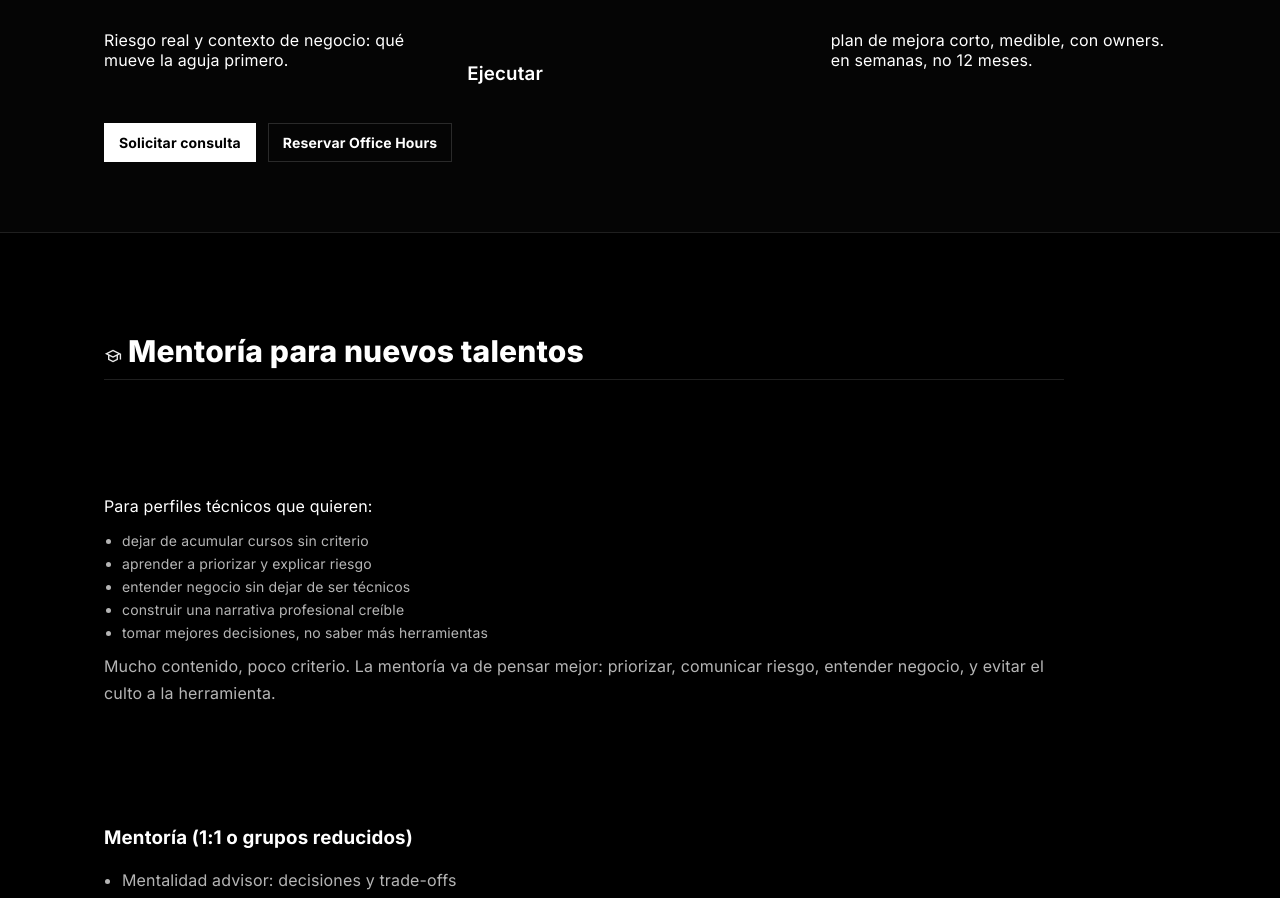
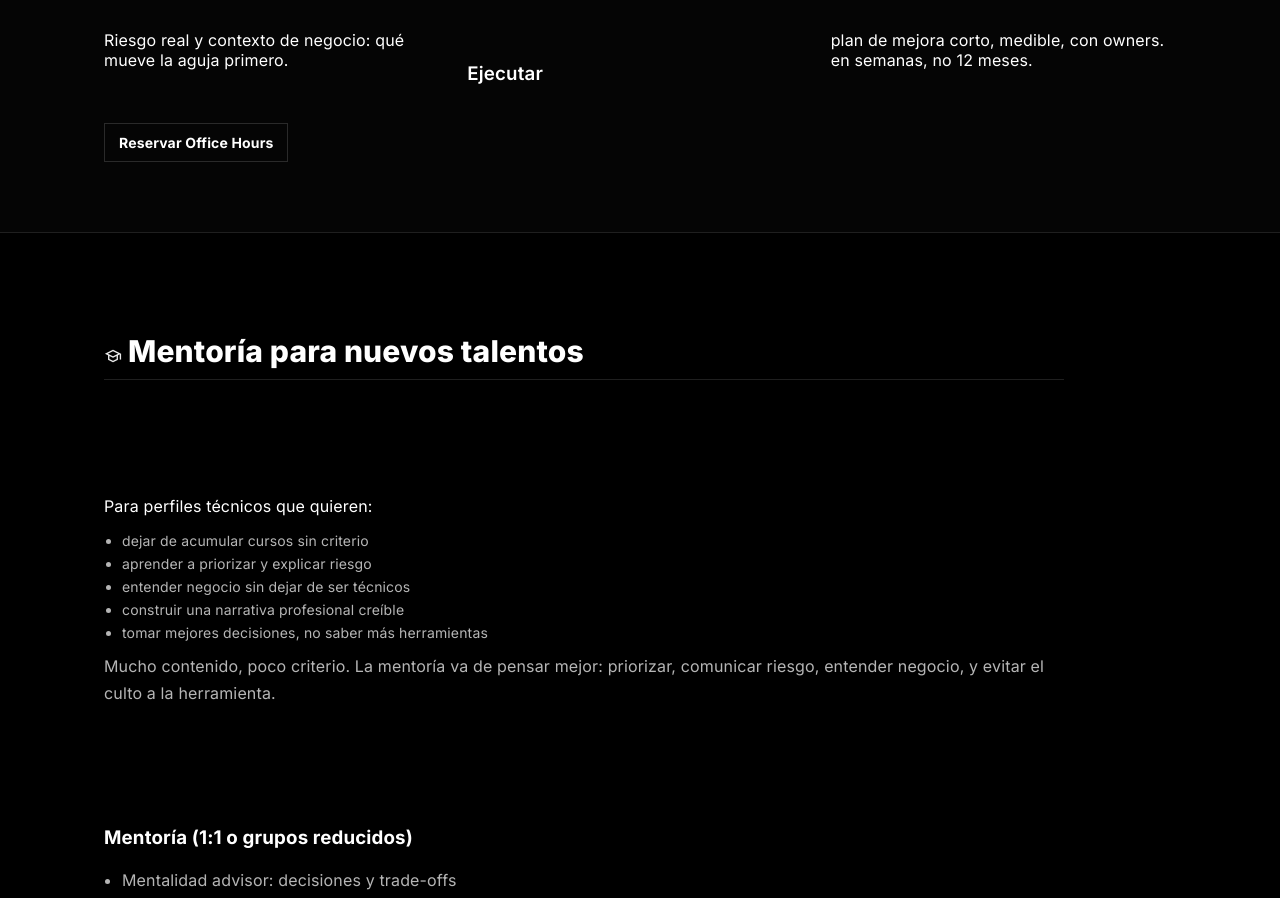
Before and after one commit to nachogarciaegea/onepage, a plain HTML site: page index.html in a window 1280 px wide. Shown: the part 2060-2958 px from the top of the page. Drawn offline with nearby package versions, Linux system fonts and the light colour scheme.

Commit message:
Remove primary button and keep ghost button

```diff
--- a/index.html
+++ b/index.html
@@ -209,8 +209,7 @@
         </div>
 
         <div class="cta-row reveal">
-          <a class="btn btn--primary" href="TU_LINK_STRIPE_O_GUMROAD" target="_blank" rel="noopener">Solicitar consulta</a>
-          <a class="btn btn--ghost" href="mailto:yo@nachogarciaegea.com?subject=Office%20Hours%20-%20Quiero%20reservar">Reservar Office Hours</a>
+                <a class="btn btn--ghost" href="mailto:yo@nachogarciaegea.com?subject=Office%20Hours%20-%20Quiero%20reservar">Reservar Office Hours</a>
         </div>
       </div>
     </section>
```
